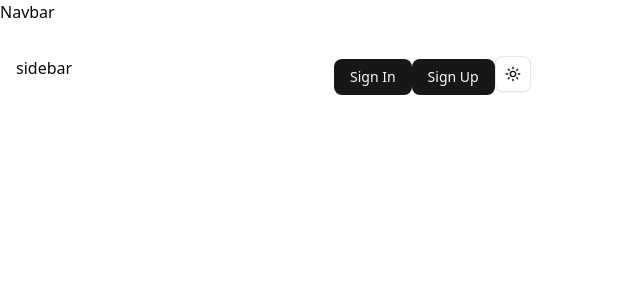
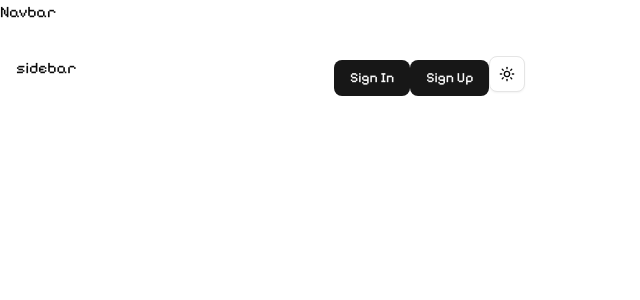
Before and after one commit to berkcantelseren/Pixerly, a Next.js app: page / in a window 1280 px wide. Shown: the top 300 px of the page, without its empty margins (0-640 px from the left). Built offline with nearby package versions, Linux system fonts and the light colour scheme; no server answers.

Commit message:
pixerly font change for layout

```diff
--- a/src/app/layout.tsx
+++ b/src/app/layout.tsx
@@ -24,7 +24,7 @@ export default function RootLayout({
   return (
     <ClerkProvider>
       <html lang="en">
-        <body className={`${pixelify.variable} font-pixelify antialiased`}>
+        <body className={`${pixelify.className} antialiased`}>
           <ThemeProvider
             attribute="class"
             defaultTheme="system"
```
